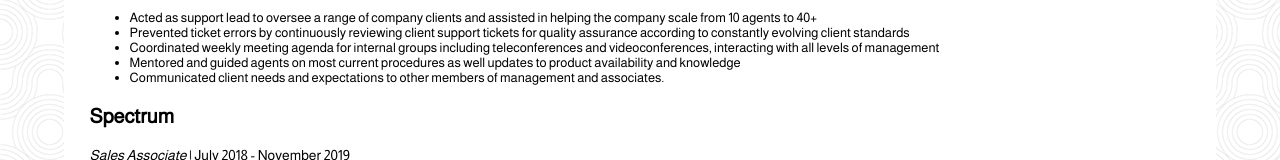
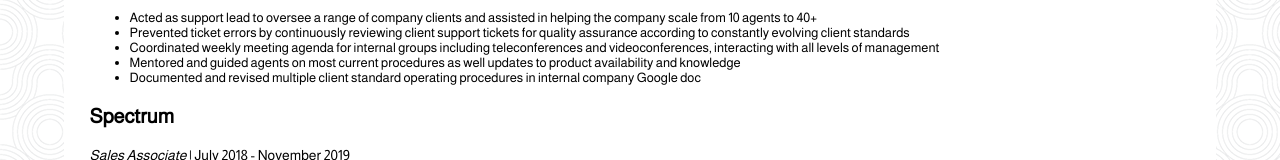
Before and after one commit to KevCole/CR-challege, a website: page dist/index.html in a window 1280 px wide. Shown: the part 368-528 px from the top of the page. Drawn offline with nearby package versions, Linux system fonts and the light colour scheme; no server answers.

Commit message:
edited line

```diff
--- a/dist/index.html
+++ b/dist/index.html
@@ -67,8 +67,7 @@
                             <li>Coordinated weekly meeting agenda for internal groups including teleconferences and
                                 videoconferences, interacting with all levels of management</li>
                             <li>Mentored and guided agents on most current procedures as well updates to product availability and knowledge</li>
-                            <li>Communicated client needs and expectations to other members of management and
-                                associates.</li>
+                            <li>Documented and revised multiple client standard operating procedures in internal company Google doc</li>
                         </ul>
 
                     </div>
```
